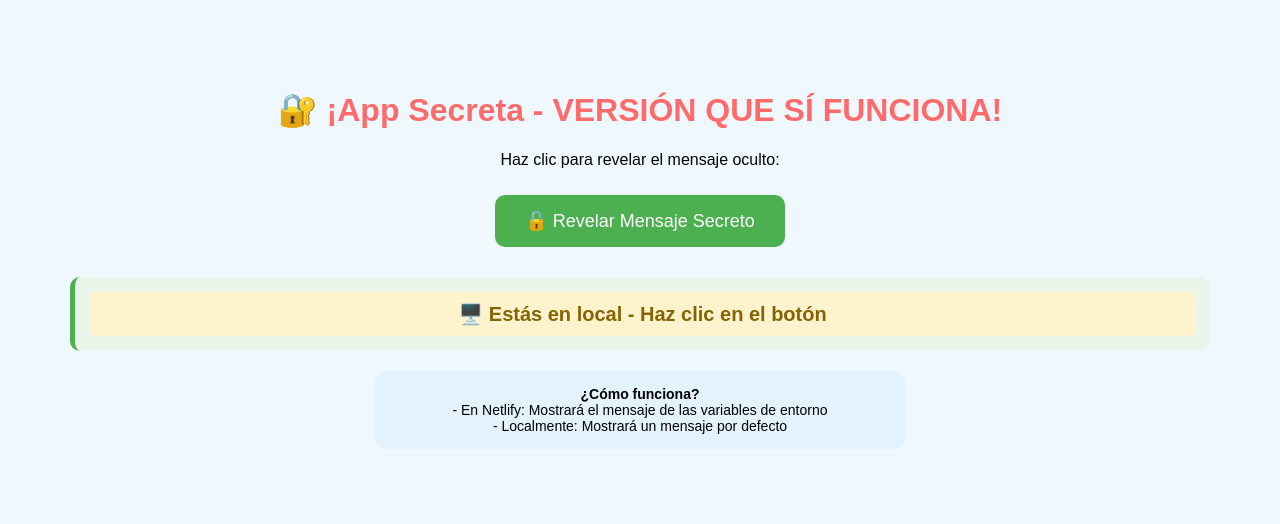
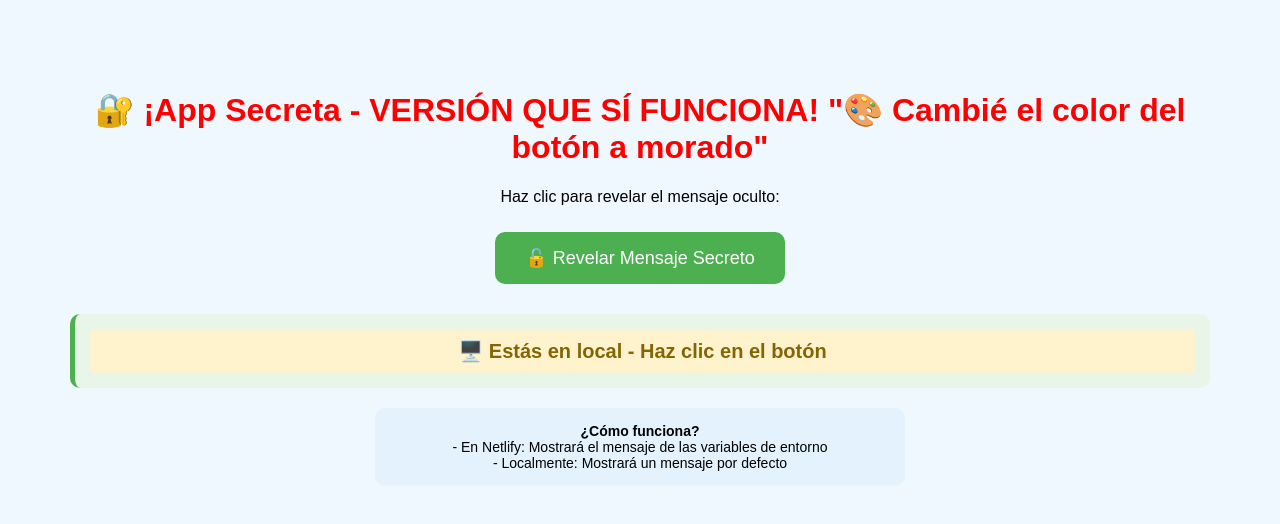
Before and after one commit to mishuevos-netizen/app-secreta-dummy., a plain HTML site: page index.html in a window 1280 px wide. Drawn offline with Linux system fonts and the light colour scheme.

Commit message:
Update index.html

```diff
--- a/index.html
+++ b/index.html
@@ -13,7 +13,7 @@
             padding: 20px;
         }
         h1 {
-            color: #ff6b6b;
+            color: red;
         }
         button {
             background-color: #4CAF50;
@@ -51,7 +51,7 @@
     </style>
 </head>
 <body>
-    <h1>🔐 ¡App Secreta - VERSIÓN QUE SÍ FUNCIONA!</h1>
+    <h1>🔐 ¡App Secreta - VERSIÓN QUE SÍ FUNCIONA! "🎨 Cambié el color del botón a morado"</h1>
     <p>Haz clic para revelar el mensaje oculto:</p>
     <button onclick="mostrarMensaje()">🔓 Revelar Mensaje Secreto</button>
 
```
